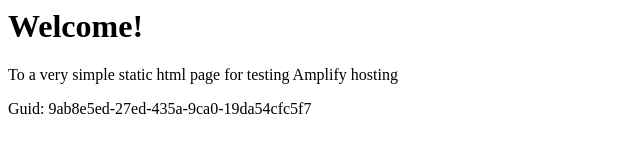
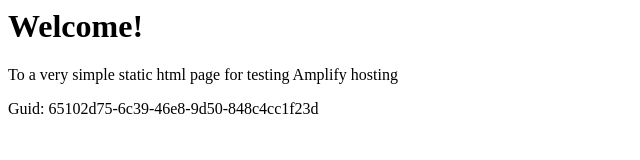
Before and after one commit to aws-aemilia-icn/Github-PR-Commit-Integration-Test-DoNotTouch-GitHubWebhookPushCanaryTest-v1-preprod-ap-northeast-2, a website: page src/index.html in a window 1280 px wide. Shown: the full height of the page, 0-640 px from the left. Drawn offline with Linux system fonts and the light colour scheme.

Commit message:
commit from integ tests

```diff
--- a/src/index.html
+++ b/src/index.html
@@ -12,6 +12,6 @@
 <body>
     <h1>Welcome!</h1>
     <p>To a very simple static html page for testing Amplify hosting</p>
-    <p>Guid: 9ab8e5ed-27ed-435a-9ca0-19da54cfc5f7</p></body>
+    <p>Guid: 65102d75-6c39-46e8-9d50-848c4cc1f23d</p></body>
 
 </html>
```
